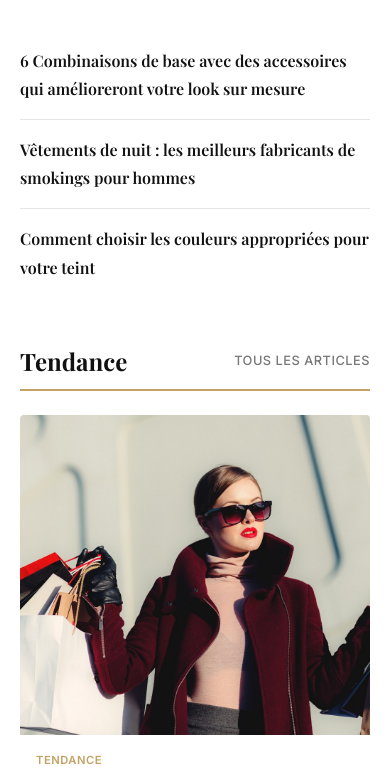
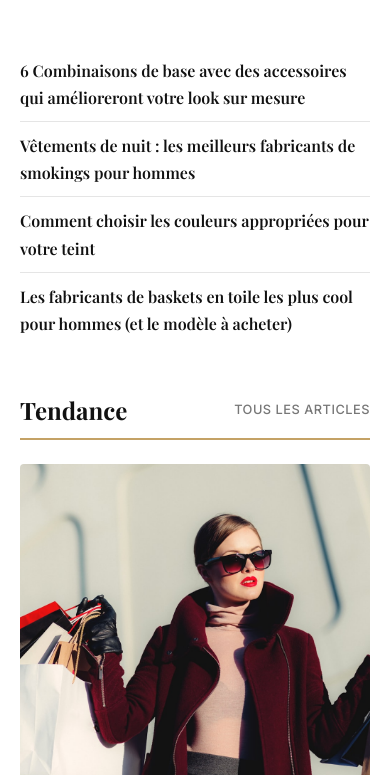
Before and after one commit to Wong-win/fashionableexpert, an Astro site: page / in a window 390 px wide. Shown: the part 4355-5130 px from the top of the page. Built offline with nearby package versions, Linux system fonts and the light colour scheme; Astro itself is replaced by a stand-in of ours.

Commit message:
Remplir les blocs de catégories : la liste latérale occupe toute la hauteur
Le bloc .mixed-block est une grille à deux colonnes dont la hauteur de ligne
vient de la carte principale (image 320px + titre). La liste de droite ne
comportait que trois lignes de texte : un grand vide apparaissait sous la
dernière entrée.

- Les entrées de la liste grandissent pour occuper la colonne : chacune
  prend une part de la hauteur restante, son titre centré dans son bandeau,
  les filets régulièrement espacés.
- La carte principale devient une colonne flex : son image encaisse la
  hauteur supplémentaire si la liste est plus haute.
- Chaque bloc de catégorie montre 5 articles (1 carte principale + 4 dans la
  liste) au lieu de 4 : l'espace est rempli par du contenu et 42 articles
  sont désormais liés depuis l'accueil au lieu de 37.

Mesuré : main = liste = 434px sur les 5 blocs, 0px restant sous la dernière
entrée. Rendu mobile (colonnes empilées) inchangé.

```diff
--- a/src/pages/index.astro
+++ b/src/pages/index.astro
@@ -24,10 +24,11 @@ if (hero) markShown(hero);
 const featured = articles.filter((a) => a.data.featured && isNew(a));
 featured.forEach(markShown);
 
-// 3. Category sections: each gets 4 deduped articles from that category
+// 3. Category sections: each gets 5 deduped articles from that category
+//    (1 en carte principale + 4 dans la liste latérale)
 const catArticles = [];
 for (const cat of categories) {
-  const picked = articles.filter((a) => a.data.categorySlugs.includes(cat.slug) && isNew(a)).slice(0, 4);
+  const picked = articles.filter((a) => a.data.categorySlugs.includes(cat.slug) && isNew(a)).slice(0, 5);
   picked.forEach(markShown);
   catArticles.push({ ...cat, articles: picked });
 }
--- a/src/styles/global.css
+++ b/src/styles/global.css
@@ -261,17 +261,30 @@ h1, h2, h3, h4, h5, h6 {
   grid-template-columns: 1fr 1fr;
   gap: 24px;
 }
+/* La carte principale est un colonne : son image encaisse la hauteur
+   restante quand la liste de droite est plus haute. */
+.mixed-block .main-card {
+  display: flex;
+  flex-direction: column;
+}
 .mixed-block .main-card img {
+  flex: 1 1 auto;
   height: 320px;
+  min-height: 320px;
   object-fit: cover;
 }
+/* La liste occupe toute la hauteur de la ligne : chaque article prend une
+   part égale de l'espace restant, le texte centré dans son bandeau.
+   Sans cela, un vide apparaissait sous la dernière entrée. */
 .mixed-block .list-card {
   display: flex;
   flex-direction: column;
-  gap: 16px;
 }
 .mixed-block .list-item {
-  padding-bottom: 16px;
+  flex: 1 0 auto;
+  display: flex;
+  align-items: center;
+  padding: 10px 0;
   border-bottom: 1px solid var(--color-border);
 }
 .mixed-block .list-item:last-child { border-bottom: none; }
```
